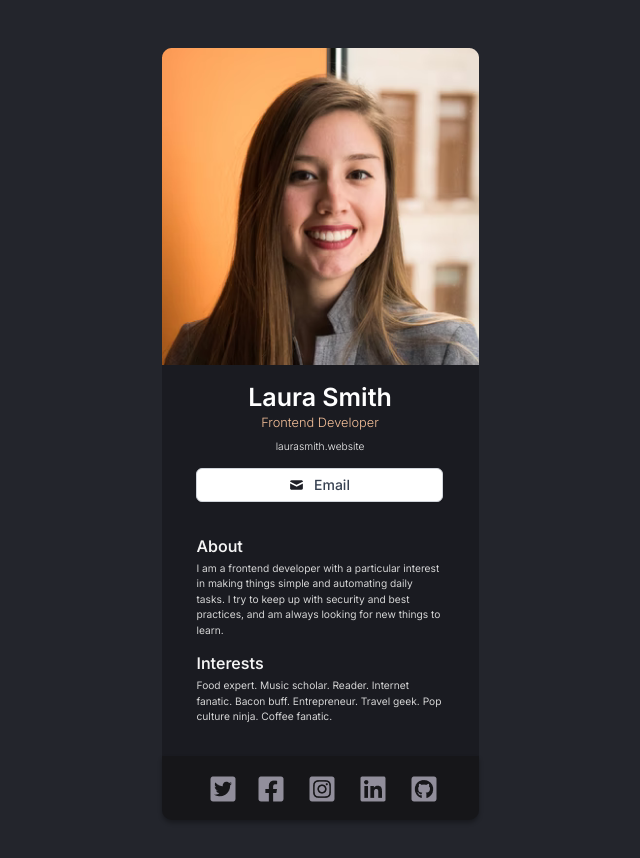
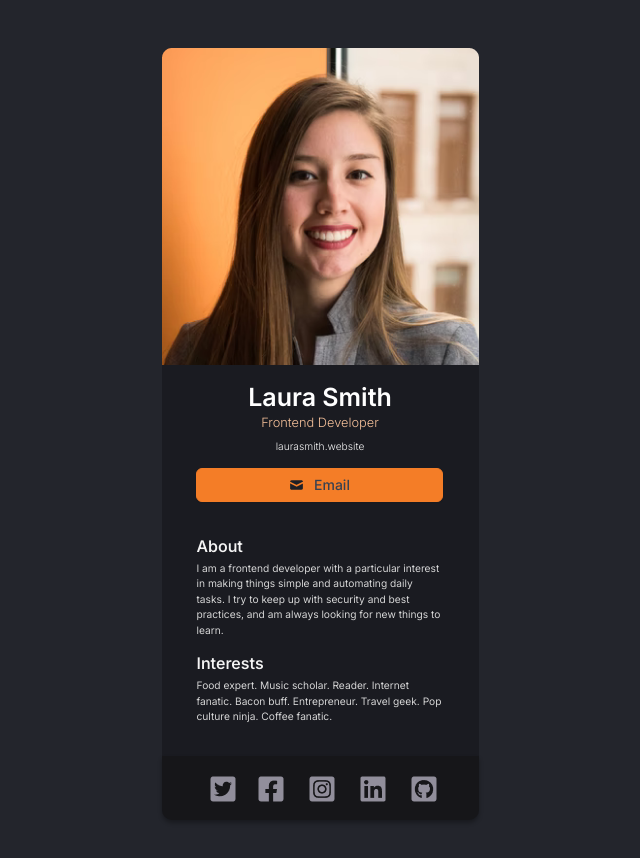
Before and after one commit to BlueOCN/DigitalBusinessCard, a React (Vite) app in the folder digitalBusinessCardB/: page / in a window 1280 px wide. In both pictures the pointer is over the button "Email". Shown: the top 858 px of the page, without its empty margins (320-960 px from the left). Built offline with nearby package versions, Linux system fonts and the light colour scheme.

Commit message:
Layout Update

```diff
--- a/digitalBusinessCardB/src/stylesheet.css
+++ b/digitalBusinessCardB/src/stylesheet.css
@@ -193,6 +193,14 @@
     box-shadow: 0px 1px 2px rgba(0, 0, 0, 0.05);
     border-radius: 6px;
 
+    cursor: pointer;
+
+}
+
+.about >button:hover {
+    border: 1px solid #F47D27;
+    background: #F47D27;
+    color: #374151;
 }
 
 .about--email--icon {
@@ -220,6 +228,8 @@ Footer {
 
     left: 48.5px;
     top: 19.5px;
+
+    cursor: pointer;
 }
 
 .fb--logo {
@@ -228,6 +238,8 @@ Footer {
 
     left: 70.8px;
     top: 19.5px;
+
+    cursor: pointer;
 }
 
 .ig--logo {
@@ -236,6 +248,8 @@ Footer {
 
     left: 95.8px;
     top: 19.5px;
+
+    cursor: pointer;
 }
 
 .li--logo {
@@ -244,6 +258,8 @@ Footer {
 
     left: 120.8px;
     top: 19.5px;
+
+    cursor: pointer;
 }
 
 .gh--logo {
@@ -252,4 +268,10 @@ Footer {
 
     left: 145.8px;
     top: 19.5px;
+
+    cursor: pointer;
 }
+
+.tw--logo:hover, .fb--logo:hover, .ig--logo:hover, .li--logo:hover, .gh--logo:hover {
+    filter: invert(74%) sepia(54%) saturate(321%) hue-rotate(331deg) brightness(102%) contrast(91%);
+}
```
